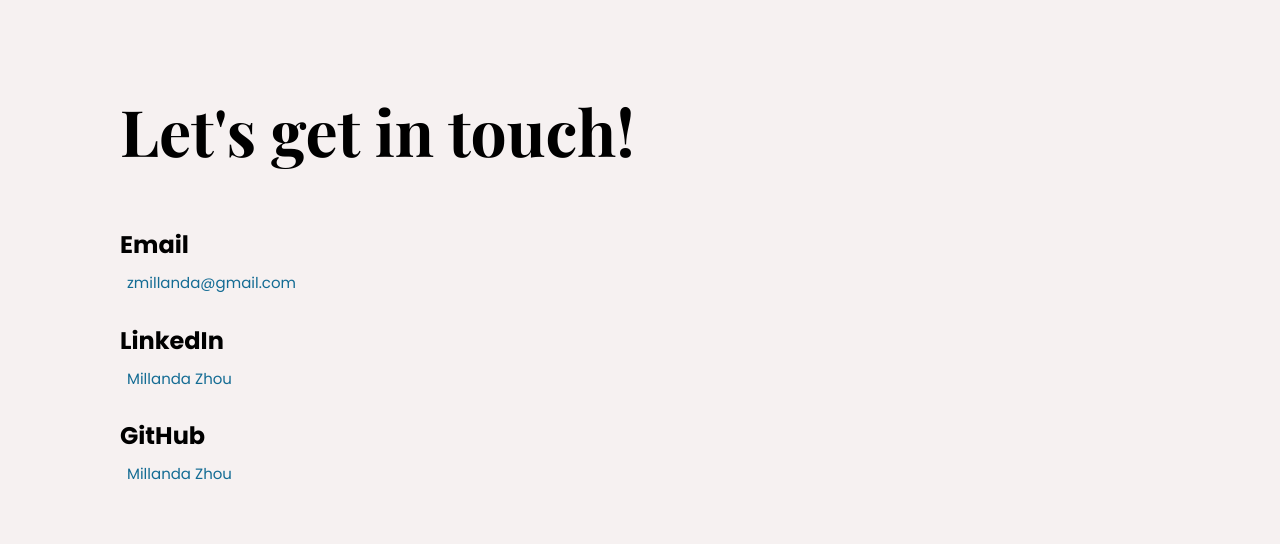
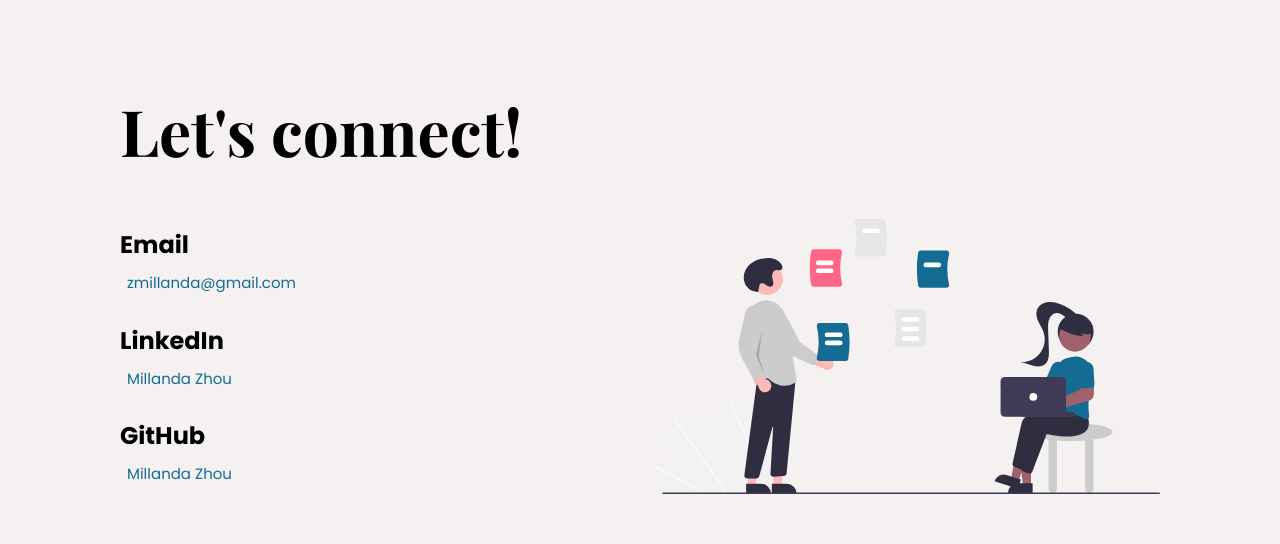
Before and after one commit to millanda/portfolio-project, a plain HTML site: page contact.html in a window 1280 px wide. Shown: the part 107-651 px from the top of the page. Drawn offline with nearby package versions, Linux system fonts and the light colour scheme.

Commit message:
Added project team illustration to contact page

```diff
--- a/contact.html
+++ b/contact.html
@@ -63,7 +63,9 @@
 
     <div class="content-container container">
       <div class="content">
-        <h1 class="mb-5">Let's get in touch!</h1>
+        <div class="row d-flex align-items-end">
+          <div class="col-6">
+            <h1 class="mb-5">Let's connect!</h1>
             <h3>Email</h3>
             <p>
               <a href="mailto:zmillanda@gmail.com" title="Email Millanda"
@@ -88,6 +90,15 @@
                 >Millanda Zhou</a
               >
             </p>
+          </div>
+          <div class="col-6">
+            <img
+              src="/images/undraw_project_team.svg"
+              alt="project teams illustration"
+              class="img-fluid"
+            />
+          </div>
+        </div>
       </div>
 
       <footer>
```
Also changed, not shown: work.html (+1 -1 lines), images/undraw_project_team.svg (added), 1 other file. Lines whose indentation alone changed are shown as unchanged.
